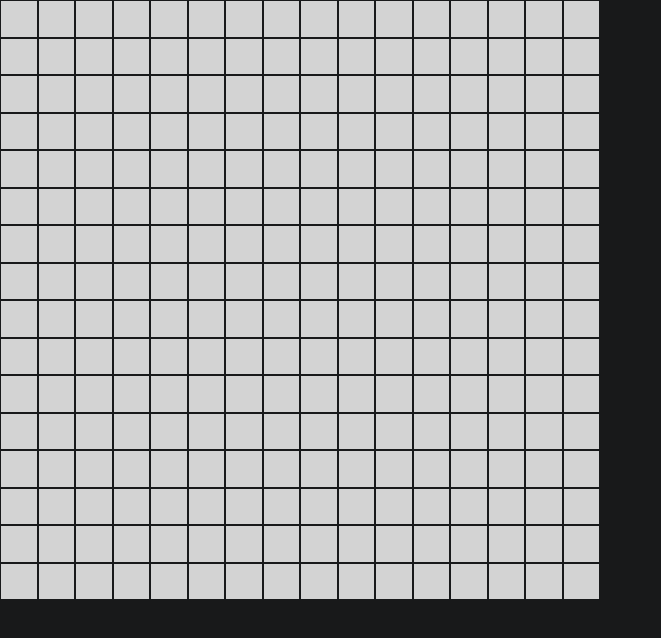
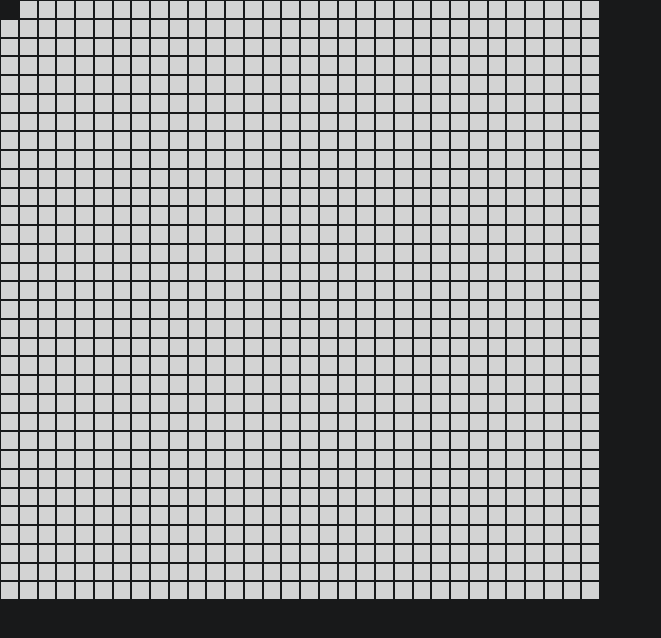
Before and after one commit to Zekumoru/top-etch-a-sketch, a plain HTML site: page index.html in a window 1280 px wide. Shown: the whole page, without its empty margins (0-661 px from the left). Drawn offline with Linux system fonts and the light colour scheme.

Commit message:
Add hover effect on squares

```diff
--- a/script.js
+++ b/script.js
@@ -17,7 +17,14 @@ function createSquare(length) {
     square.classList.add('square');
     square.style.width = length + 'px';
     square.style.height = length + 'px';
+    addHoverEffect(square);
     return square;
 }
 
-createGrid(16, 16);
+function addHoverEffect(square) {
+    square.addEventListener('mouseover', (e) => {
+        square.classList.add('hovered');
+    });
+}
+
+createGrid(32, 32);
--- a/styles.css
+++ b/styles.css
@@ -20,3 +20,7 @@ body {
     background-color: lightgray;
     border: 1px solid #18191a;
 }
+
+.hovered {
+    background-color: rgb(24, 25, 26);
+}
```
